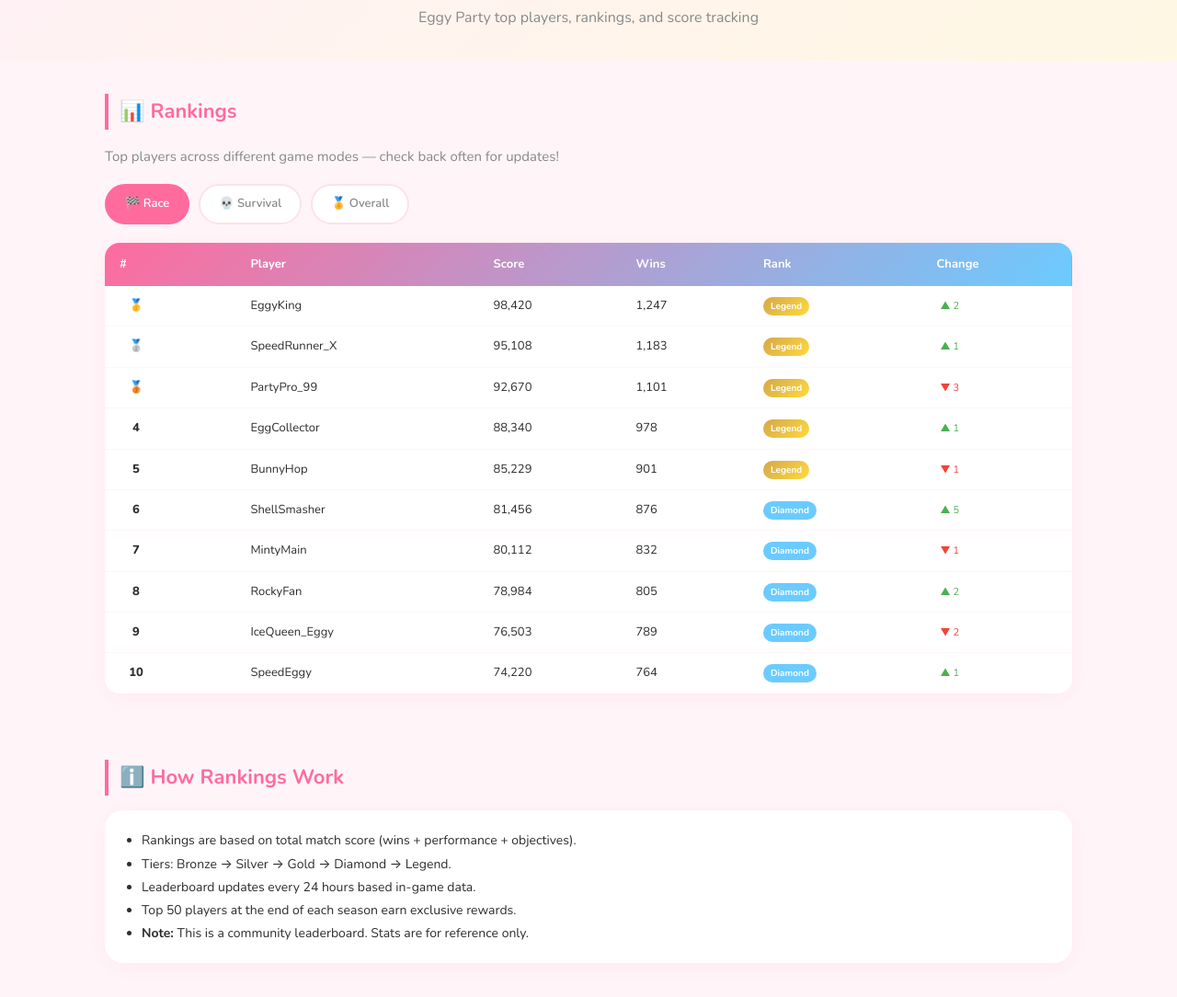
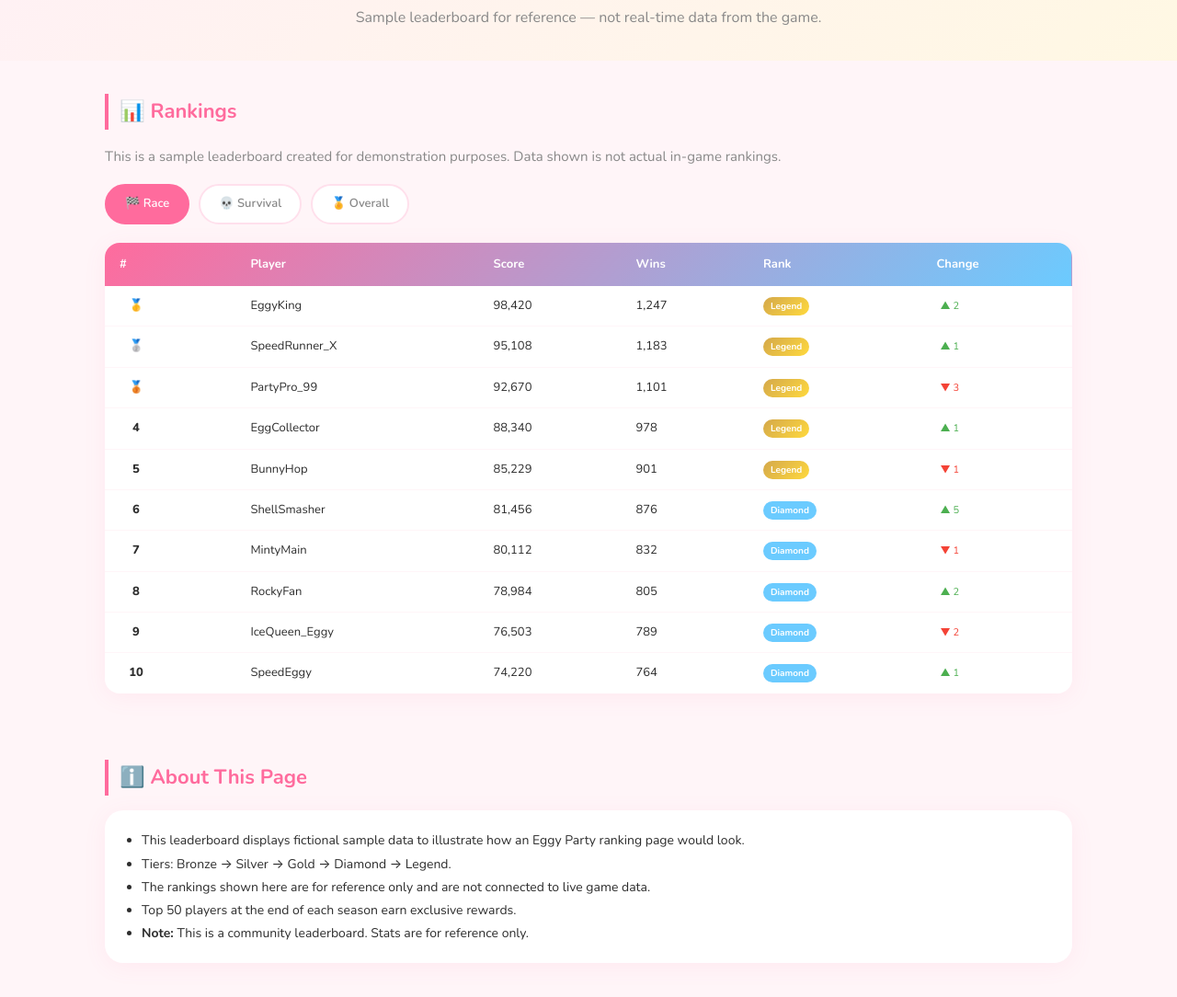
Before and after one commit to 8499456-ctrl/eggy-wiki, a website: page leaderboard.html in a window 1280 px wide. Shown: the part 216-1300 px from the top of the page at 92% size. Drawn offline with nearby package versions, Linux system fonts and the light colour scheme.

Commit message:
clarify leaderboard is sample/reference data

```diff
--- a/leaderboard.html
+++ b/leaderboard.html
@@ -12,11 +12,11 @@
 </head>
 <body>
 <header><div class="header-inner"><div class="logo">🥚 Eggy<span>Wiki</span></div><nav><a href="index.html">Home</a><a href="characters.html">Characters</a><a href="maps.html">Maps</a><a href="outfits.html">Outfits</a><a href="beginner.html">Guide</a><a href="codes.html">Codes</a><a href="gallery.html">Gallery</a><a href="videos.html">Videos</a><a href="seasons.html">Seasons</a><a href="leaderboard.html">Rankings</a><a href="leaderboard.html">Rankings</a><a href="achievements.html">Achievements</a><a href="items.html">Items</a><a href="leaderboard.html">Rankings</a><a href="forum.html">Forum</a><a href="about.html">About</a><a href="faq.html">FAQ</a></nav></div></header>
-<div class="page-header"><h1>🏆 Leaderboard</h1><p>Eggy Party top players, rankings, and score tracking</p></div>
+<div class="page-header"><h1>🏆 Leaderboard</h1><p>Sample leaderboard for reference —  not real-time data from the game.</p></div>
 <div class="container">
 <section>
   <h2 class="section-title">📊 Rankings</h2>
-  <p class="section-label">Top players across different game modes — check back often for updates!</p>
+  <p class="section-label">This is a sample leaderboard created for demonstration purposes. Data shown is not actual in-game rankings.</p>
   <div class="lb-controls">
     <span class="lb-tab active">🏁 Race</span>
     <span class="lb-tab">💀 Survival</span>
@@ -41,12 +41,12 @@
   </table>
 </section>
 <section>
-  <h2 class="section-title">ℹ️ How Rankings Work</h2>
+  <h2 class="section-title">ℹ️ About This Page</h2>
   <div style="background:var(--bg-card);border-radius:20px;padding:20px;box-shadow:var(--shadow);font-size:14px;">
     <ul style="padding-left:20px;">
-      <li>Rankings are based on total match score (wins + performance + objectives).</li>
+      <li>This leaderboard displays fictional sample data to illustrate how an Eggy Party ranking page would look.</li>
       <li>Tiers: Bronze → Silver → Gold → Diamond → Legend.</li>
-      <li>Leaderboard updates every 24 hours based in-game data.</li>
+      <li>The rankings shown here are for reference only and are not connected to live game data.</li>
       <li>Top 50 players at the end of each season earn exclusive rewards.</li>
       <li><strong>Note:</strong> This is a community leaderboard. Stats are for reference only.</li>
     </ul>
```
